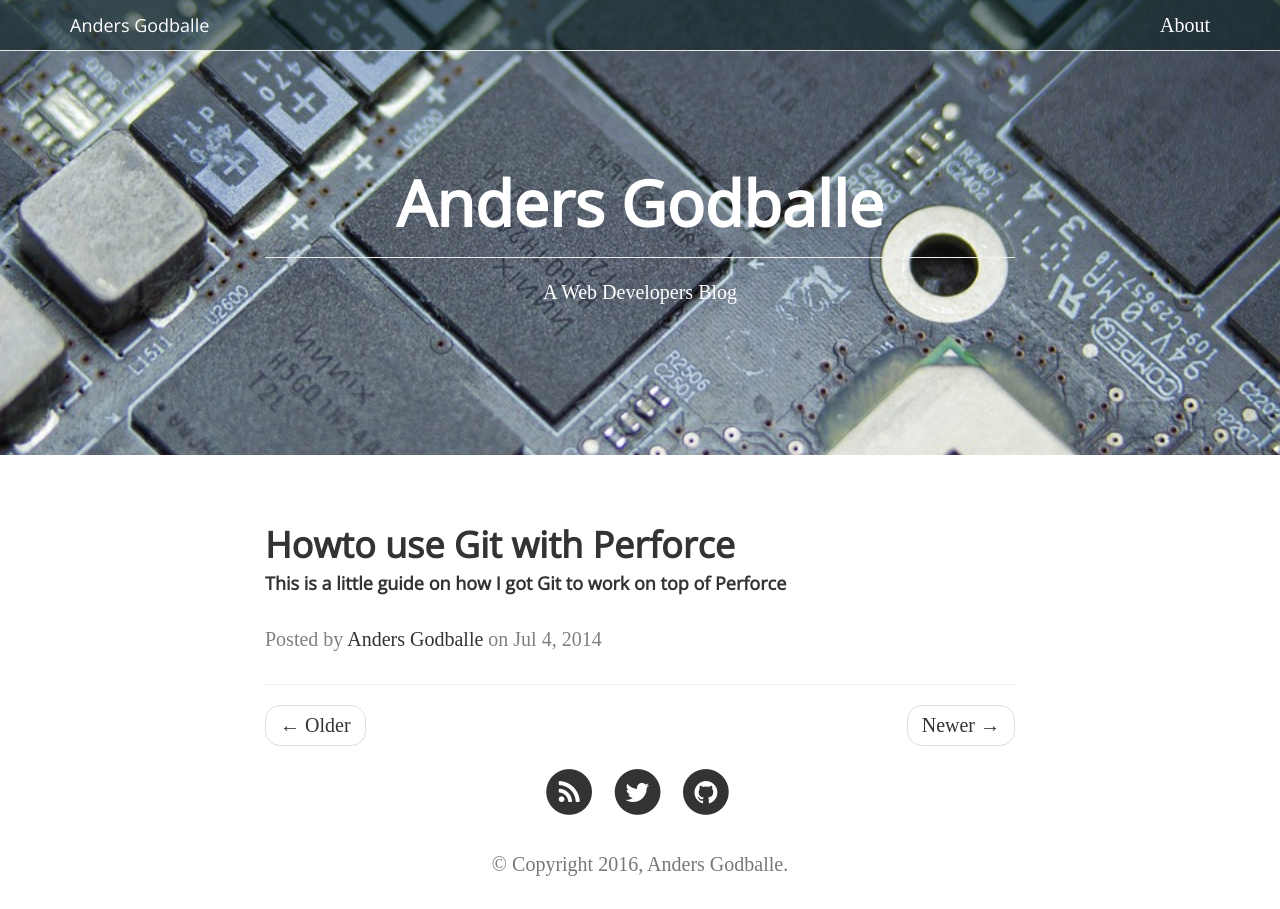
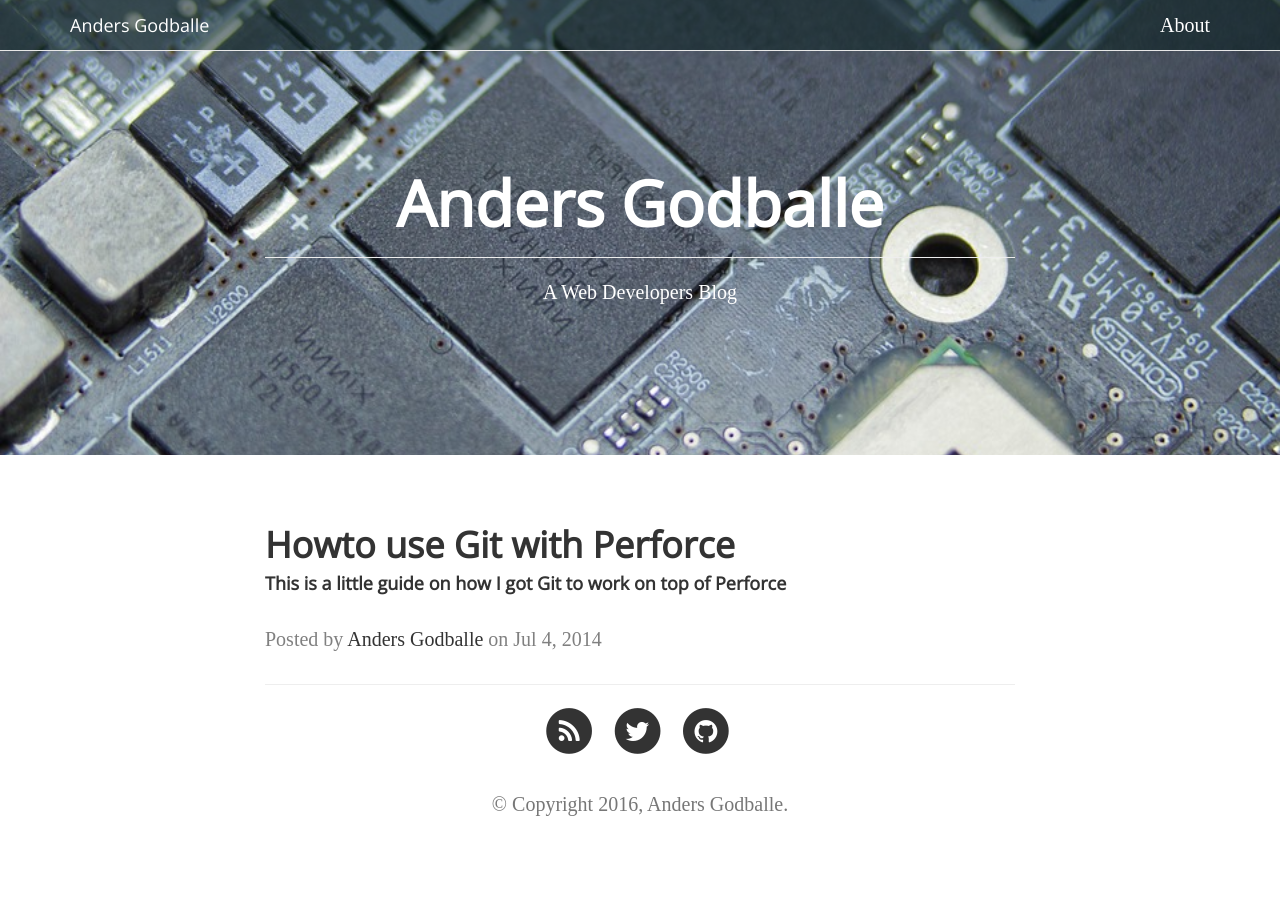
Before and after one commit to andersgodballe/andersgodballe.github.io, a Jekyll site: the page built from index.html, in a window 1280 px wide. Built offline with Jekyll 4.4.1, drawn with Linux system fonts in a browser that asks for light colours; nearby versions of some CDN libraries.

Commit message:
added styling to about page and removed pager from frontpage

```diff
--- a/_layouts/page.html
+++ b/_layouts/page.html
@@ -1,5 +1,26 @@
 ---
 layout: default
 ---
+<div class="jumbotron">
+  <div class="container">
+     <div class="row">
+            <div class="col-lg-8 col-lg-offset-2 col-md-10 col-md-offset-1">
+                <div class="jumbotron-title">
+                    <h1>Anders Godballe</h1>
+                    <hr>
+                    <span>A Web Developers Blog</span>
+                </div>
+            </div>
+        </div>
+  </div>
+</div>
 
-{{ content }}
+<div class="container">
+    <div class="row">
+        <div class="col-lg-8 col-lg-offset-2 col-md-10 col-md-offset-1">
+
+            {{ content }}
+
+        </div>
+    </div>
+</div>
--- a/index.html
+++ b/index.html
@@ -30,10 +30,10 @@
                 <hr>
             {% endfor %}
             <!-- Pager -->
-            <ul class="pager">
+            <!--<ul class="pager">
                 <li class="previous"><a href="#"><span aria-hidden="true">&larr;</span> Older</a></li>
                 <li class="next"><a href="#">Newer <span aria-hidden="true">&rarr;</span></a></li>
-            </ul>
+            </ul>-->
         </div>
     </div>
 </div>
```
Also changed, not shown: other parts of index.html (+1 -1 lines).
